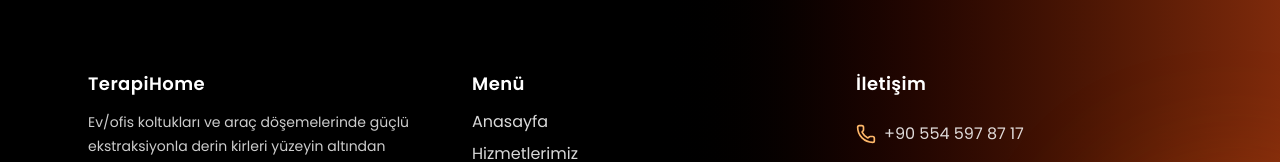
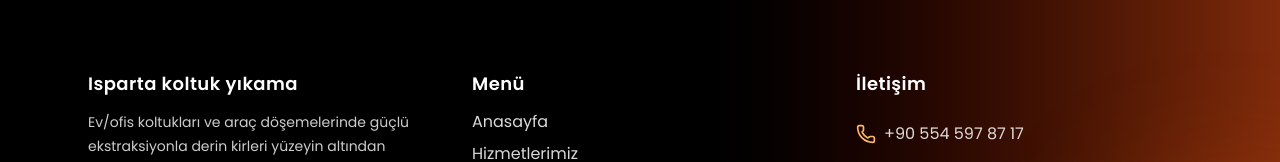
Before and after one commit to ibrahimtuna1/ispartakoltuk, a Next.js app: page / in a window 1280 px wide. Shown: the part 2650-2812 px from the top of the page. Built offline with nearby package versions, Linux system fonts and the light colour scheme.

Commit message:
lkdsmglk

```diff
--- a/app/components/Footer.tsx
+++ b/app/components/Footer.tsx
@@ -23,7 +23,7 @@ export default function Footer() {
         <div className="grid grid-cols-1 gap-12 md:grid-cols-3">
           {/* Hakkımızda */}
           <div>
-            <h3 className="text-lg font-semibold tracking-wide">TerapiHome</h3>
+            <h3 className="text-lg font-semibold tracking-wide">Isparta koltuk yıkama</h3>
             <p className="mt-3 text-white/80 text-sm leading-6">
               Ev/ofis koltukları ve araç döşemelerinde güçlü ekstraksiyonla
               derin kirleri yüzeyin altından çıkarır, hızlı kuruma ve kalıcı
--- a/app/components/WhatsappButton.tsx
+++ b/app/components/WhatsappButton.tsx
@@ -3,7 +3,7 @@
 export default function WhatsappButton() {
   return (
     <a
-      href="https://wa.me/905306209416?text=Merhaba,%20temizlik%20hizmeti%20hakkında%20bilgi%20almak%20istiyorum."
+      href="https://wa.me/905545978717?text=Merhaba,%20temizlik%20hizmeti%20hakkında%20bilgi%20almak%20istiyorum."
       target="_blank"
       rel="noopener noreferrer"
       className="fixed bottom-5 right-5 bg-green-500 hover:bg-green-600 text-white p-4 rounded-full shadow-lg transition z-50"
```
